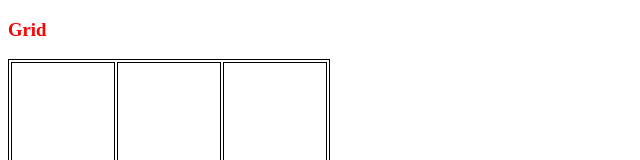
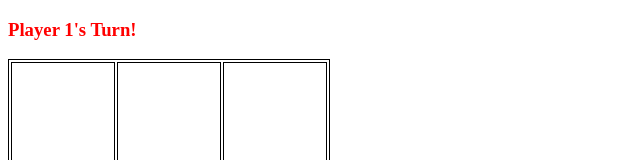
Before and after one commit to GeorgeNagel/ReactReduxTimeTravel, a React app: page / in a window 1280 px wide. Shown: the top 160 px of the page, without its empty margins (0-640 px from the left). Built offline with nearby package versions, Linux system fonts and the light colour scheme; the HTML template or start-up script is replaced by a standard one.

Commit message:
Display current player's name

```diff
--- a/src/components/Grid.js
+++ b/src/components/Grid.js
@@ -6,7 +6,7 @@ class Grid extends Component {
   render() {
     return(
       <div>
-        <h3>Grid</h3>
+        <h3>{this.props.currentPlayerName}'s Turn!</h3>
         <table>
           <tbody>
             <tr>
--- a/src/containers/CurrentGrid.js
+++ b/src/containers/CurrentGrid.js
@@ -4,7 +4,8 @@ import Grid from '../components/Grid'
 
 const mapStateToProps = (state) => {
   return {
-    board: state.gameBoard.board
+    board: state.gameBoard.board,
+    currentPlayerName: state.players[state.gameBoard.currentPlayer].name
   }
 }
 
```
